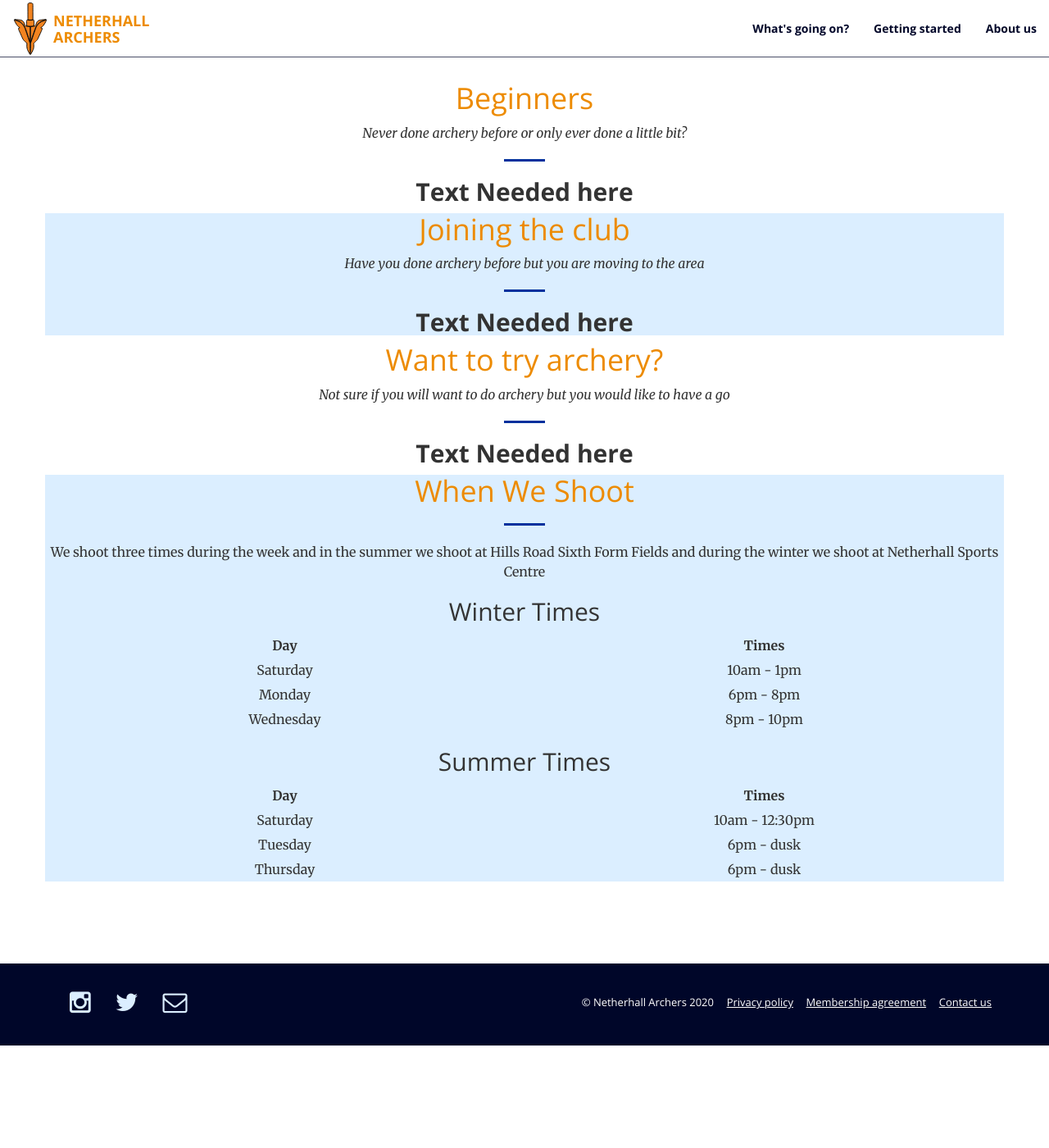
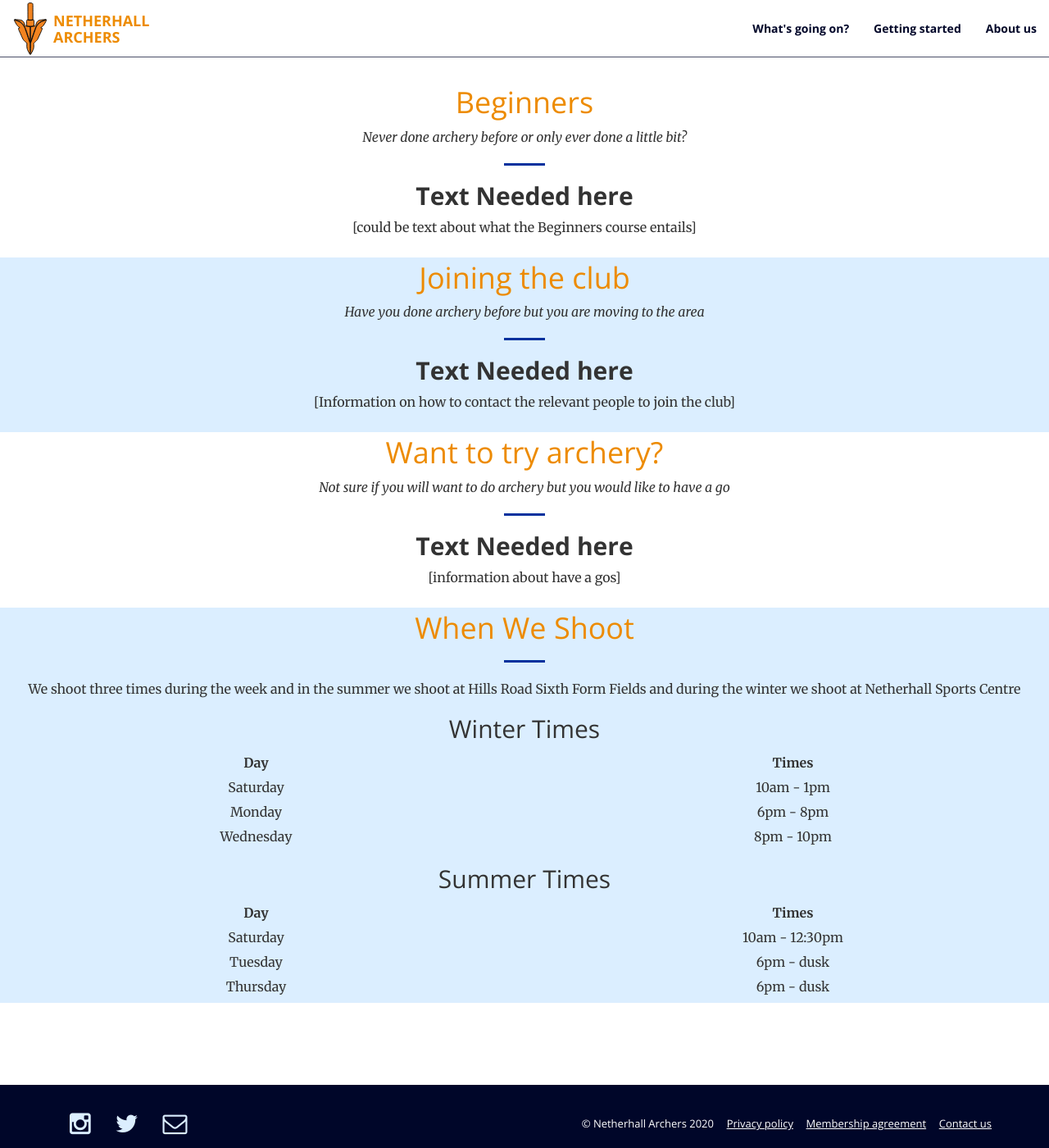
Before and after one commit to afpettigrew/netherhallarcherswebsite, a Jekyll site: the page built from getting-started.html, in a window 1280 px wide and 1400 px high. Shown: the whole window at 82% size. Built offline with Jekyll 4.4.1, drawn with Linux system fonts in a browser that asks for light colours.

Commit message:
fixed some formatting issues and gave context for needed text

```diff
--- /dev/null
+++ b/_layouts/page-alternate.html
@@ -0,0 +1,10 @@
+<html lang="en">
+
+  {% include head.html %}
+
+  <body>
+    {% include nav.html %}
+    {{ content }}
+    {% include footer.html %}
+  </body>
+</html>
--- a/_sass/_extra.scss
+++ b/_sass/_extra.scss
@@ -90,3 +90,8 @@
     color: $theme-primary;
   }
 }
+
+article {
+  padding-top: 5;
+  padding-bottom: 5;
+}
--- a/about-us.html
+++ b/about-us.html
@@ -1,6 +1,7 @@
 ---
 layout: page
 ---
+
 <h1 class="section-heading">About Us</h1>
 <hr class="primary">
 <p>We are associated with ArcheryGB and CAA</p>
--- a/getting-started.html
+++ b/getting-started.html
@@ -1,22 +1,37 @@
 ---
-layout: page
+layout: page-alternate
 ---
+<section>
+  <article>
+    <div class="row text-center">
       <h1 class="section-heading">Beginners</h1>
       <p><i>Never done archery before or only ever done a little bit?</i></p>
       <hr>
       {% include placeholder.html %}
-
-<div class="alternate-colour">
+      <p>[could be text about what the Beginners course entails]</p>
+    </div>
+  </article>
+  <article class="alternate-colour">
+    <div class="row text-center">
       <h1 class="section-heading">Joining the club</h1>
       <p><i>Have you done archery before but you are moving to the area</i></p>
       <hr>
       {% include placeholder.html %}
+      <p>[Information on how to contact the relevant people to join the club]</p>
     </div>
-
+  </article>
+  <article>
+    <div class="row text-center">
       <h1 class="section-heading">Want to try archery?</h1>
       <p><i>Not sure if you will want to do archery but you would like to have a go</i></p>
       <hr>
       {% include placeholder.html %}
-<div class="alternate-colour">
+      <p>[information about have a gos]</p>
+    </div>
+  </article>
+  <article class="alternate-colour">
+    <div class="row text-center">
       {% include when-we-shoot.html %}
     </div>
+  </article>
+</section>
```
Also changed, not shown: whats-going-on.html (+12 -3 lines), _includes/covid-banner.html (renamed from _includes/covid banner.html). Lines whose indentation alone changed are shown as unchanged.
